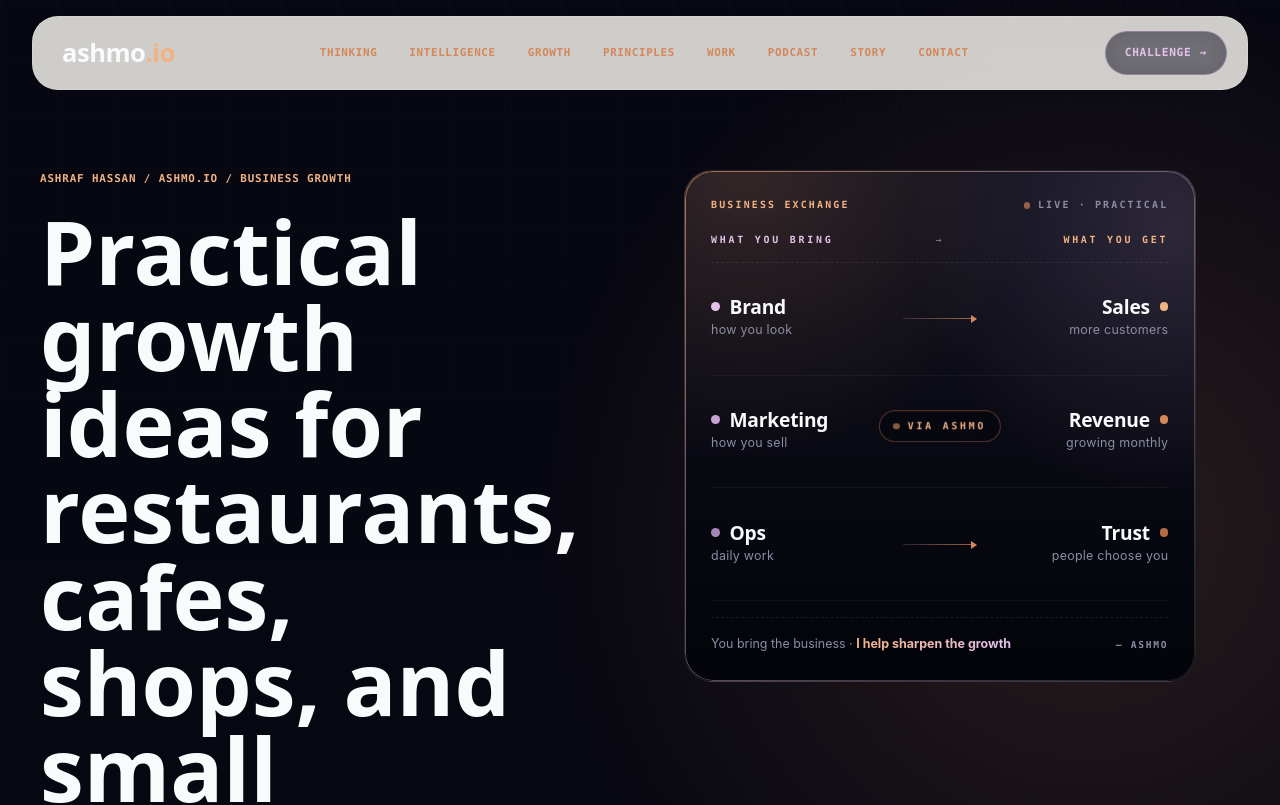
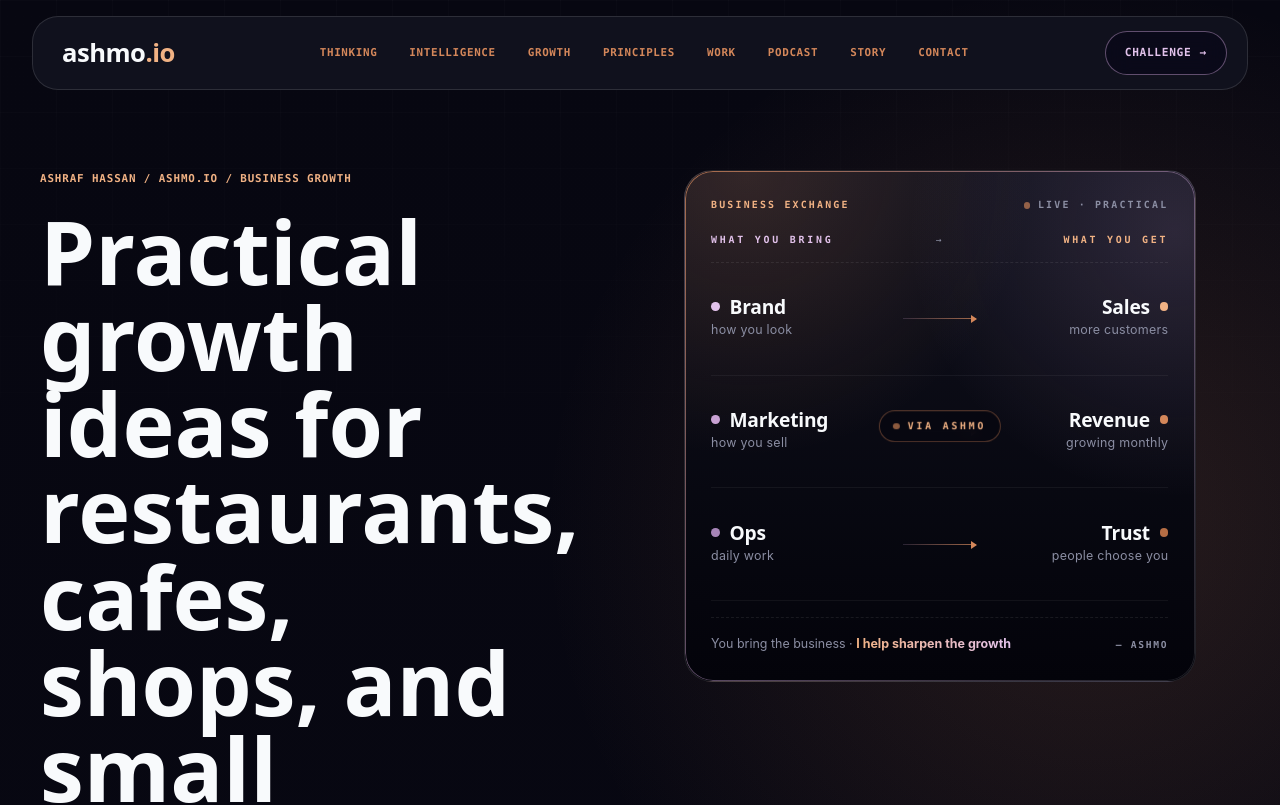
Before and after one commit to ashmoindia/ashmo-website, an Astro site: page / in a window 1280 px wide. Shown: the top 805 px of the page. Built offline with nearby package versions, Linux system fonts and the light colour scheme; Astro itself is replaced by a stand-in of ours.

Commit message:
Restore black gradient navbar

```diff
--- a/src/components/Header.astro
+++ b/src/components/Header.astro
@@ -16,7 +16,7 @@ const isGrowthPath = currentPath.startsWith('/restaurant-cafe-growth-systems/')
 
 <header class="sticky top-0 z-40 px-4 pt-3 md:px-6 md:pt-4 xl:px-8">
   <div class="mx-auto max-w-[1560px]">
-    <nav class="rounded-[26px] border border-border bg-[rgba(7,7,17,0.78)] px-4 py-3 shadow-[0_18px_70px_rgba(0,0,0,0.34)] backdrop-blur-xl md:px-5 md:py-3.5">
+    <nav class="rounded-[26px] border border-border bg-[linear-gradient(180deg,rgba(5,5,8,0.98),rgba(0,0,0,0.94))] px-4 py-3 shadow-[0_18px_70px_rgba(0,0,0,0.34)] backdrop-blur-xl md:px-5 md:py-3.5">
       <div class="flex items-center justify-between gap-4 lg:grid lg:grid-cols-[auto_1fr_auto] lg:items-center lg:gap-5">
       <a href="/" class="flex items-center rounded-full border border-transparent px-2 py-1 no-underline transition-opacity hover:opacity-90" aria-label="ashmo.io home">
         <span class="font-heading text-[1.45rem] font-extrabold leading-none tracking-[-0.02em] text-text md:text-[1.6rem]">
--- a/tests/homepage-design.test.mjs
+++ b/tests/homepage-design.test.mjs
@@ -27,6 +27,8 @@ test('uses the restored dark editorial homepage shell with merchant-friendly cop
 test('uses the dark-era navbar labels and growth route', async () => {
   const header = await readFile(join(projectRoot, 'src/components/Header.astro'), 'utf8');
 
+  assert.match(header, /bg-\[linear-gradient\(180deg,rgba\(5,5,8,0\.98\),rgba\(0,0,0,0\.94\)\)\]/);
+  assert.doesNotMatch(header, /bg-\[rgba\(7,7,17,0\.78\)\]/);
   assert.match(header, /label: "Thinking"/);
   assert.match(header, /label: "Intelligence"/);
   assert.match(header, /href: "\/restaurant-cafe-growth-systems\/", label: "Growth"/);
```
